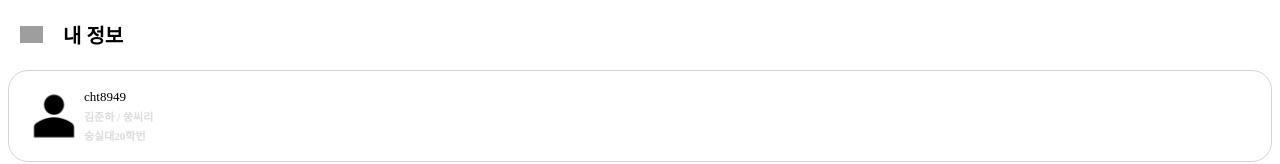
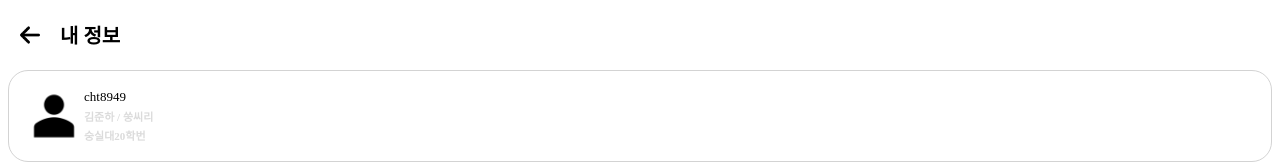
Before and after one commit to kimjunha1231/everytime, a React (Create React App) app: page / in a window 1280 px wide. Both pictures are taken after a click on the picture 1247 px from the left and 42 px from the top of the page. Shown: the top 164 px of the page. Built offline with nearby package versions, Linux system fonts and the light colour scheme; grey boxes are pictures that could not be loaded.

Commit message:
프로필ㅇㅇ

```diff
--- a/src/components/profile/NavBar.js
+++ b/src/components/profile/NavBar.js
@@ -15,7 +15,7 @@ const Nav = styled.div`
     padding: 20px 0px 10px 20px;
 `;
 const ArrowIcon = styled.img`
-    width: 23px;
+    width: 20px;
     margin-right: 20px;
 `;
 const NavTitle = styled.div`
--- a/src/path/Resources.js
+++ b/src/path/Resources.js
@@ -5,7 +5,7 @@ import newIcon from "../img/new.png";
 import anonymIcon from "../img/anonym.png";
 import like from "../img/like.png";
 import chat from "../img/chat.png";
-import leftarrow from "../img/left-arrow.png";
+import leftarrow from "../img/leftarrow.png";
 
 
 export const navIcons = {
```
Also changed, not shown: src/img/leftarrow.png (renamed from src/img/arrow.png).
